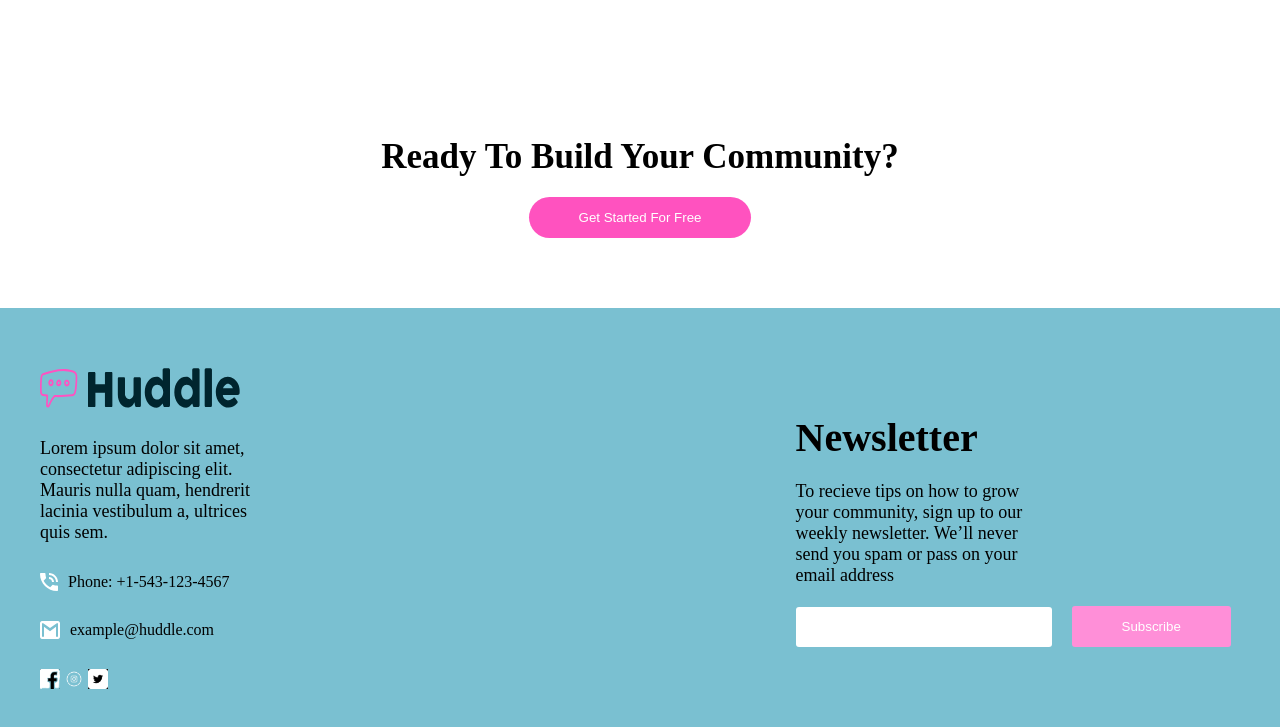
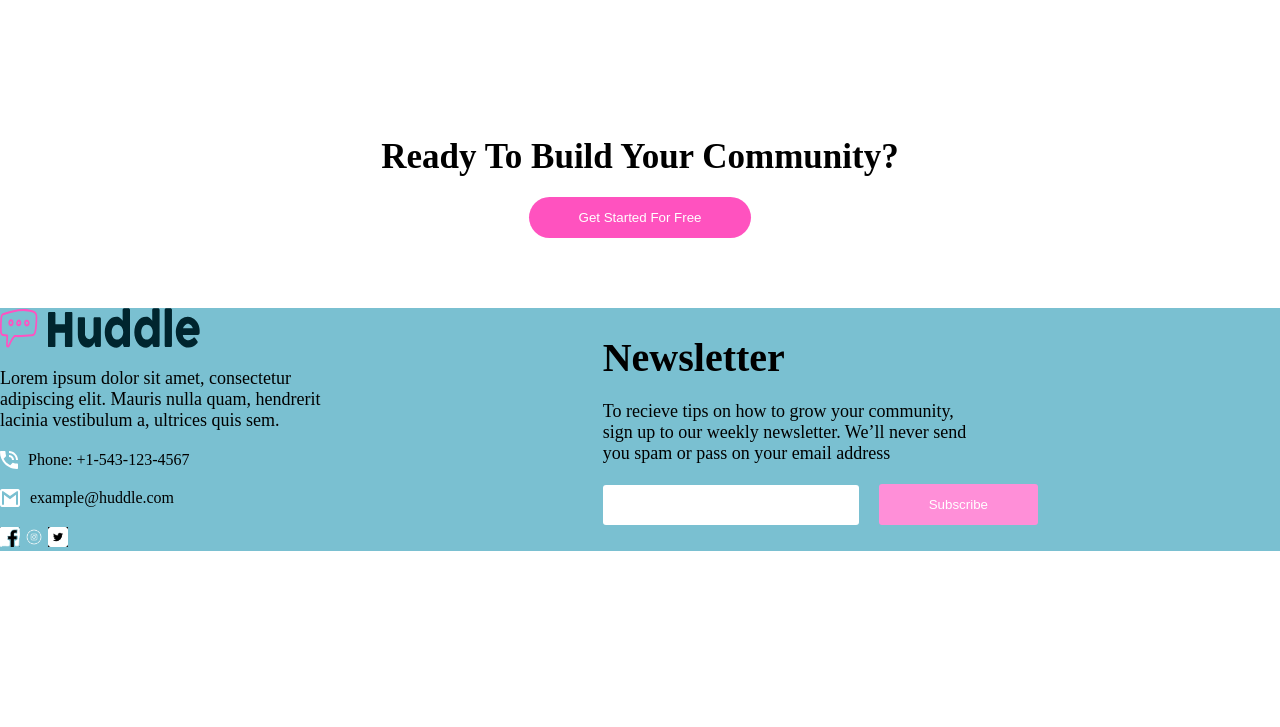
Before and after one commit to Elitecrafttech/huddle-Landing-Page, a plain HTML site: page index.html in a window 1280 px wide. Shown: the part 2586-3313 px from the top of the page. After the commit the page ends 3137 px from the top, so only its background shows below. Drawn offline with Linux system fonts and the light colour scheme.

Commit message:
new commit

```diff
--- a/style.css
+++ b/style.css
@@ -145,19 +145,18 @@
     cursor: pointer;
 }
 .section7{
+    width: 100%;
     color: black;
     background-color: hsl(192, 49%, 65%);
     display: flex;
     align-items: center;
-    justify-content: center;
-    padding: 60px 40px;
-    gap: 30%;
+    justify-content: space-between;
 }
 .sec7{
     display: flex;
     flex-direction: column;
     justify-content: center;
-    gap: 30px;
+    gap: 20px;
 }
 .word{
     width: 60%;
```
